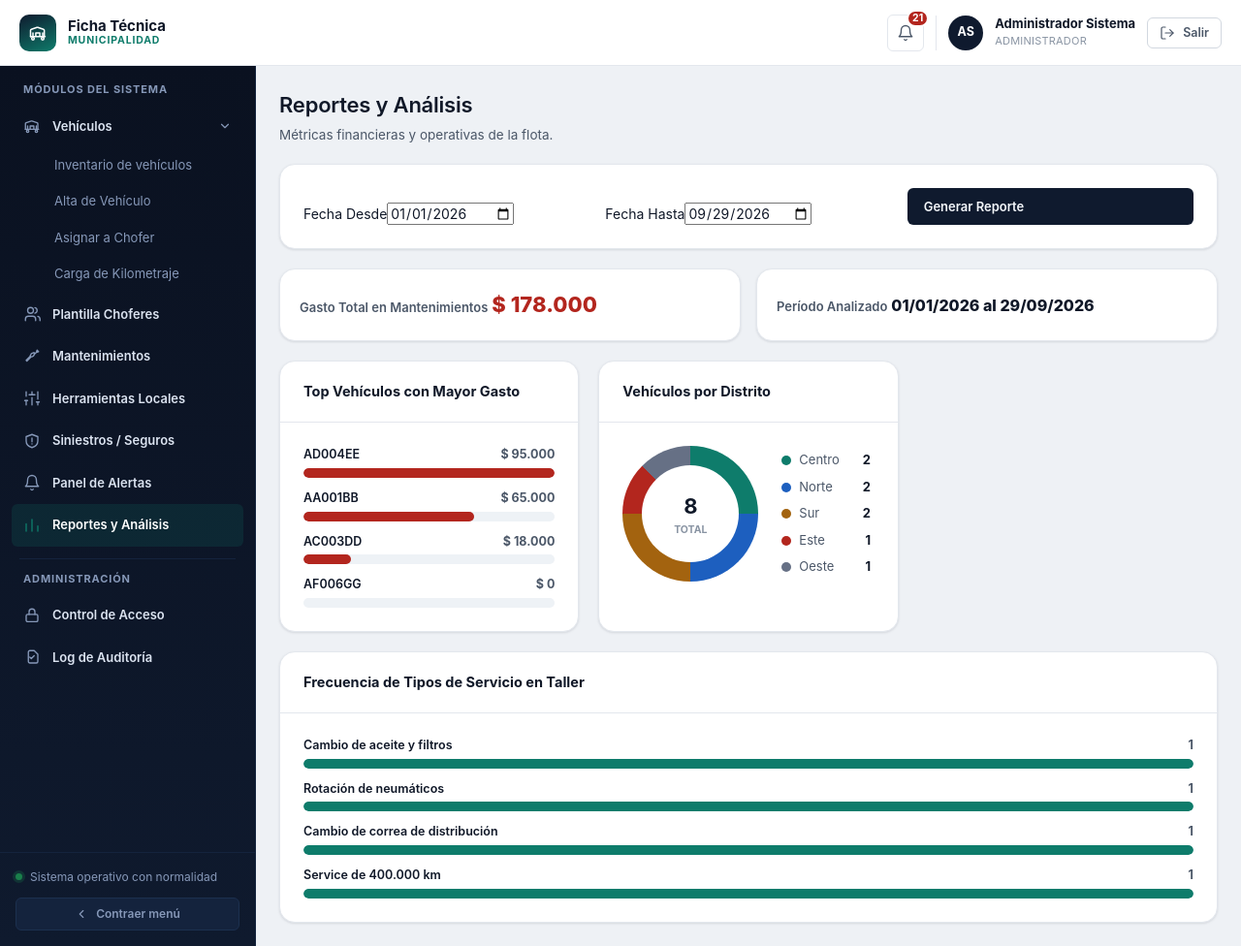
After one commit to ExequielJuarez/RNFTS, a Node server app: page /reportes in a window 1280 px wide. The commit adds this page. Shown: the whole page at 97% size. Run offline with Node 20, Linux system fonts and the light colour scheme; some libraries are stand-ins or nearby versions.

Commit message:
Port Auditoría and Reportes BI from rhficha2 into the design system
Rebuilds Auditoria and ReportesBI as full-width pages under
/auditoria and /reportes: action summary donut, live search/date
filters over the audit log, and a reports dashboard (total maintenance
spend, top vehicles by spend, vehicles by distrito, service-type
frequency) using the new bar-list component. Same as Alertas, the
charts are CSS-only (conic-gradient donuts, width-based bars) instead
of Chart.js, so the pages have no external runtime dependency.

```diff
--- a/public/css/components.css
+++ b/public/css/components.css
@@ -501,6 +501,38 @@
   padding-left: var(--space-4);
 }
 
+/* ---------- Listas de barras horizontales (sin dependencias externas) ---------- */
+.bar-list {
+  display: flex;
+  flex-direction: column;
+  gap: var(--space-3);
+}
+.bar-row-head {
+  display: flex;
+  justify-content: space-between;
+  font-size: 12.5px;
+  margin-bottom: 4px;
+}
+.bar-row-head span:first-child {
+  font-weight: 600;
+  color: var(--text-primary);
+}
+.bar-row-head span:last-child {
+  font-weight: 700;
+  color: var(--text-secondary);
+}
+.bar-track {
+  height: 10px;
+  border-radius: var(--radius-pill);
+  background: var(--bg-surface-sunken);
+  overflow: hidden;
+}
+.bar-fill {
+  height: 100%;
+  border-radius: var(--radius-pill);
+  background: var(--accent);
+}
+
 /* ---------- Estado vacío ---------- */
 .empty-state {
   display: flex;
--- a/src/routes/index.Routes.js
+++ b/src/routes/index.Routes.js
@@ -8,6 +8,7 @@ const herramientaMockService = require("../services/herramientaMockService");
 const siniestroMockService = require("../services/siniestroMockService");
 const alertaMockService = require("../services/alertaMockService");
 const usuarioMockService = require("../services/usuarioMockService");
+const auditoriaMockService = require("../services/auditoriaMockService");
 
 const usuarioSesion = {
   nombre: "Administrador Sistema",
@@ -397,4 +398,86 @@ router.post("/accesos/roles/:id/editar", (req, res, next) => {
   res.redirect("/accesos/roles");
 });
 
+// ===================== AUDITORÍA =====================
+
+router.get("/auditoria", (req, res) => {
+  const registros = auditoriaMockService.listar();
+  const conteo = {};
+  registros.forEach((r) => {
+    conteo[r.accion] = (conteo[r.accion] || 0) + 1;
+  });
+  const coloresAccion = { ALTA: "#1a7f4b", MODIFICACION: "#a3630f", BAJA: "#b3261e", INICIO: "#1d5fbf" };
+  const resumen = Object.keys(conteo).map((accion) => ({
+    accion,
+    cantidad: conteo[accion],
+    color: coloresAccion[accion] || "#8994a3",
+  }));
+
+  res.render("auditoria/index", { registros, resumen });
+});
+
+// ===================== REPORTES =====================
+
+const formatoARS = (n) => new Intl.NumberFormat("es-AR", { style: "currency", currency: "ARS", maximumFractionDigits: 0 }).format(n || 0);
+const formatoFechaCorta = (iso) => {
+  if (!iso) return "--/--/----";
+  const [y, m, d] = iso.split("-");
+  return `${d}/${m}/${y}`;
+};
+const PALETA_DISTRITOS = ["#0e7c6b", "#1d5fbf", "#a3630f", "#b3261e", "#667085"];
+
+router.get("/reportes", (req, res) => {
+  const hoy = new Date().toISOString().slice(0, 10);
+  const fechaDesde = req.query.fechaDesde || "2026-01-01";
+  const fechaHasta = req.query.fechaHasta || hoy;
+
+  const ordenes = mantenimientoMockService.listar();
+  const vehiculos = vehiculoMockService.listar();
+
+  const costoTotal = ordenes.reduce((acc, o) => acc + o.costoTotal, 0);
+
+  const gastoPorPatente = {};
+  ordenes.forEach((o) => {
+    gastoPorPatente[o.patente] = (gastoPorPatente[o.patente] || 0) + o.costoTotal;
+  });
+  const topVehiculos = Object.entries(gastoPorPatente)
+    .map(([patente, total]) => ({ patente, total, totalFormateado: formatoARS(total) }))
+    .sort((a, b) => b.total - a.total)
+    .slice(0, 5);
+  const maxGastoVehiculo = Math.max(1, ...topVehiculos.map((v) => v.total));
+
+  const conteoDistrito = {};
+  vehiculos.forEach((v) => {
+    conteoDistrito[v.distrito] = (conteoDistrito[v.distrito] || 0) + 1;
+  });
+  const porDistrito = Object.entries(conteoDistrito).map(([distrito, cantidad]) => ({ distrito, cantidad }));
+  const coloresDistrito = porDistrito.map((_, i) => PALETA_DISTRITOS[i % PALETA_DISTRITOS.length]);
+
+  const conteoServicio = {};
+  ordenes.forEach((o) => {
+    conteoServicio[o.tipoServicio] = (conteoServicio[o.tipoServicio] || 0) + 1;
+  });
+  const porTipoServicio = Object.entries(conteoServicio)
+    .map(([tipo, cantidad]) => ({ tipo, cantidad }))
+    .sort((a, b) => b.cantidad - a.cantidad);
+  const maxTipoServicio = Math.max(1, ...porTipoServicio.map((t) => t.cantidad));
+
+  res.render("reportes/index", {
+    fechaDesde,
+    fechaHasta,
+    periodoFormateado: `${formatoFechaCorta(fechaDesde)} al ${formatoFechaCorta(fechaHasta)}`,
+    estadisticas: {
+      costoTotal,
+      costoTotalFormateado: formatoARS(costoTotal),
+      topVehiculos,
+      maxGastoVehiculo,
+      porDistrito,
+      coloresDistrito,
+      totalVehiculos: vehiculos.length,
+      porTipoServicio,
+      maxTipoServicio,
+    },
+  });
+});
+
 module.exports = router;
--- /dev/null
+++ b/src/services/auditoriaMockService.js
@@ -0,0 +1,23 @@
+// Datos de demostración para el Log de Auditoría.
+// Reemplazar por consultas reales (Sequelize) cuando el modelo de datos esté definido.
+
+const BADGE = { ALTA: "success", MODIFICACION: "warning", BAJA: "danger", INICIO: "info" };
+
+function crearRegistro(datos) {
+  return Object.assign({ badge: BADGE[datos.accion] || "info" }, datos);
+}
+
+const registros = [
+  crearRegistro({ fecha: "2026-09-28T08:15:00", usuario: "admin", tabla: "vehiculos", accion: "MODIFICACION", detalle: "Actualizó el kilometraje de AA001BB a 88.000 km." }),
+  crearRegistro({ fecha: "2026-09-27T17:40:00", usuario: "lgomez", tabla: "mantenimientos", accion: "ALTA", detalle: "Registró la orden de mantenimiento #3 para AD004EE." }),
+  crearRegistro({ fecha: "2026-09-25T09:05:00", usuario: "admin", tabla: "choferes", accion: "MODIFICACION", detalle: "Dio de baja al chofer Diego Ríos por licencia médica." }),
+  crearRegistro({ fecha: "2026-09-20T10:00:00", usuario: "admin", tabla: "siniestros", accion: "ALTA", detalle: "Registró un siniestro para el vehículo AD004EE." }),
+  crearRegistro({ fecha: "2026-11-10T14:30:00", usuario: "admin", tabla: "vehiculos", accion: "BAJA", detalle: "Dio de baja al vehículo AB002CC tras pérdida total." }),
+  crearRegistro({ fecha: "2026-09-28T07:58:00", usuario: "pibarra", tabla: "sesion", accion: "INICIO", detalle: "Inicio de sesión exitoso." }),
+];
+
+function listar() {
+  return registros;
+}
+
+module.exports = { listar };
--- /dev/null
+++ b/src/views/reportes/index.ejs
@@ -0,0 +1,104 @@
+<%- include('../partials/head', { titulo: 'Reportes y Análisis' }) %>
+
+<div class="app-shell" id="appShell">
+  <%- include('../partials/topbar', { usuario: usuario, notificaciones: notificaciones }) %>
+  <%- include('../partials/sidebar', { activeModulo: 'reportes' }) %>
+
+  <main class="app-main" style="overflow-y:auto">
+    <div class="page-wrap">
+
+      <div class="page-header-row">
+        <div>
+          <h1>Reportes y Análisis</h1>
+          <p>Métricas financieras y operativas de la flota.</p>
+        </div>
+      </div>
+
+      <form method="get" action="/reportes">
+        <div class="card">
+          <div class="card-body filter-bar" style="align-items:flex-end">
+            <div class="form-group"><label>Fecha Desde</label><input type="date" name="fechaDesde" value="<%= fechaDesde %>"></div>
+            <div class="form-group"><label>Fecha Hasta</label><input type="date" name="fechaHasta" value="<%= fechaHasta %>"></div>
+            <button type="submit" class="btn btn-primary">Generar Reporte</button>
+          </div>
+        </div>
+      </form>
+
+      <div class="stat-grid">
+        <div class="stat-card" style="cursor:default">
+          <div>
+            <span class="stat-card-label">Gasto Total en Mantenimientos</span>
+            <span class="stat-card-value" style="color:var(--danger)"><%= estadisticas.costoTotalFormateado %></span>
+          </div>
+        </div>
+        <div class="stat-card" style="cursor:default">
+          <div>
+            <span class="stat-card-label">Período Analizado</span>
+            <span class="stat-card-value" style="font-size:16px"><%= periodoFormateado %></span>
+          </div>
+        </div>
+      </div>
+
+      <div class="chart-grid">
+        <div class="card">
+          <div class="card-header"><span class="card-title">Top Vehículos con Mayor Gasto</span></div>
+          <div class="card-body">
+            <div class="bar-list">
+              <% estadisticas.topVehiculos.forEach(function (v) { %>
+                <div>
+                  <div class="bar-row-head"><span><%= v.patente %></span><span><%= v.totalFormateado %></span></div>
+                  <div class="bar-track"><div class="bar-fill" style="width:<%= (v.total / estadisticas.maxGastoVehiculo * 100).toFixed(0) %>%; background:var(--danger)"></div></div>
+                </div>
+              <% }) %>
+            </div>
+          </div>
+        </div>
+
+        <div class="card">
+          <div class="card-header"><span class="card-title">Vehículos por Distrito</span></div>
+          <div class="card-body donut-row">
+            <div class="donut" data-values="<%= estadisticas.porDistrito.map(function(d){return d.cantidad}).join(',') %>" data-colors="<%= estadisticas.coloresDistrito.join(',') %>">
+              <div class="donut-total"><strong><%= estadisticas.totalVehiculos %></strong><span>Total</span></div>
+            </div>
+            <div class="donut-legend">
+              <% estadisticas.porDistrito.forEach(function (d, i) { %>
+                <div class="donut-legend-item"><span class="donut-legend-dot" style="background:<%= estadisticas.coloresDistrito[i] %>"></span><%= d.distrito %><span class="donut-legend-value"><%= d.cantidad %></span></div>
+              <% }) %>
+            </div>
+          </div>
+        </div>
+
+        <div class="card" style="grid-column:1/-1">
+          <div class="card-header"><span class="card-title">Frecuencia de Tipos de Servicio en Taller</span></div>
+          <div class="card-body">
+            <div class="bar-list">
+              <% estadisticas.porTipoServicio.forEach(function (t) { %>
+                <div>
+                  <div class="bar-row-head"><span><%= t.tipo %></span><span><%= t.cantidad %></span></div>
+                  <div class="bar-track"><div class="bar-fill" style="width:<%= (t.cantidad / estadisticas.maxTipoServicio * 100).toFixed(0) %>%"></div></div>
+                </div>
+              <% }) %>
+            </div>
+          </div>
+        </div>
+      </div>
+    </div>
+  </main>
+</div>
+
+<%- include('../partials/scripts') %>
+<script>
+  document.querySelectorAll('.donut').forEach(function (donut) {
+    var values = donut.dataset.values.split(',').map(Number);
+    var colors = donut.dataset.colors.split(',');
+    var total = values.reduce(function (a, b) { return a + b; }, 0) || 1;
+    var acc = 0;
+    var stops = values.map(function (v, i) {
+      var start = (acc / total) * 360;
+      acc += v;
+      var end = (acc / total) * 360;
+      return colors[i] + ' ' + start + 'deg ' + end + 'deg';
+    });
+    donut.style.background = 'conic-gradient(' + stops.join(', ') + ')';
+  });
+</script>
```
Also changed, not shown: src/views/auditoria/index.ejs (added, +102 -0 lines).
